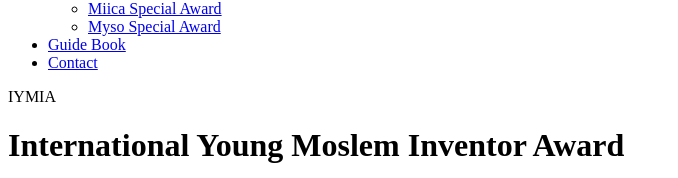
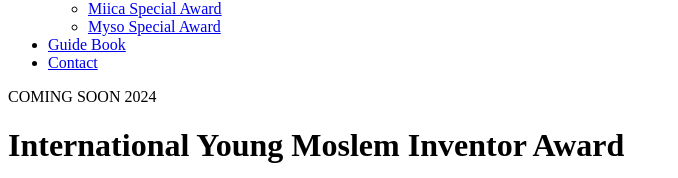
Before and after one commit to RanuRamadhan/iymia, a Next.js app: page /index-3 in a window 1280 px wide. Shown: the part 216-394 px from the top of the page, without its empty margins (0-678 px from the left). Built offline with nearby package versions, Linux system fonts and the light colour scheme.

Commit message:
add coming soon 2024

```diff
--- a/components/HomeDemo3/MainBanner.js
+++ b/components/HomeDemo3/MainBanner.js
@@ -10,7 +10,7 @@ const MainBanner = () => {
           <div className="row align-items-center">
             <div className="col-lg-5 col-md-12">
               <div className="banner-wrapper-content">
-                <span className="sub-title">IYMIA</span>
+                <span className="sub-title">COMING SOON 2024</span>
                 <h1>International Young Moslem Inventor Award</h1>
                 {/* <a href="https://docs.google.com/forms/d/e/1FAIpQLScXpC2y4PjBWk81Ygmyt4oh3lTVLGjqNPYc-nAMp_GZTSV1WQ/viewform?usp=share_link">
                   <a className="default-btn">Register Now!</a>
```
